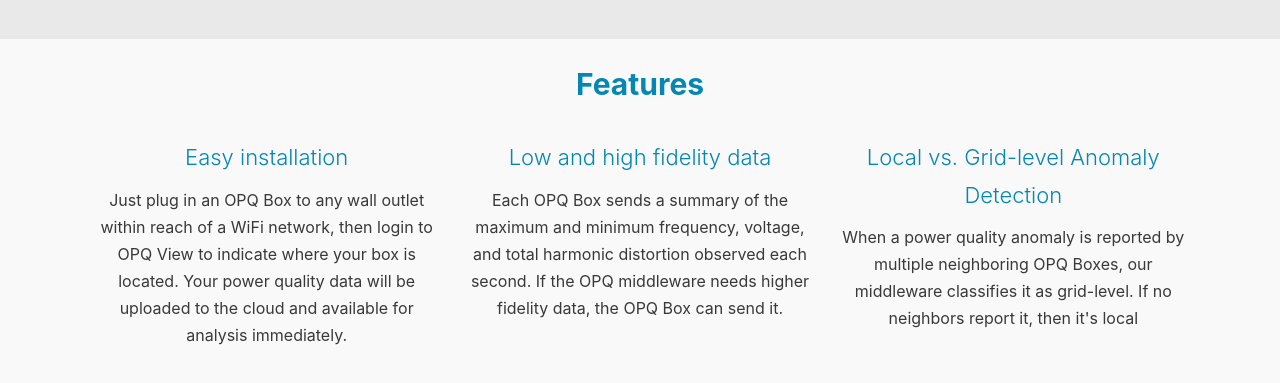
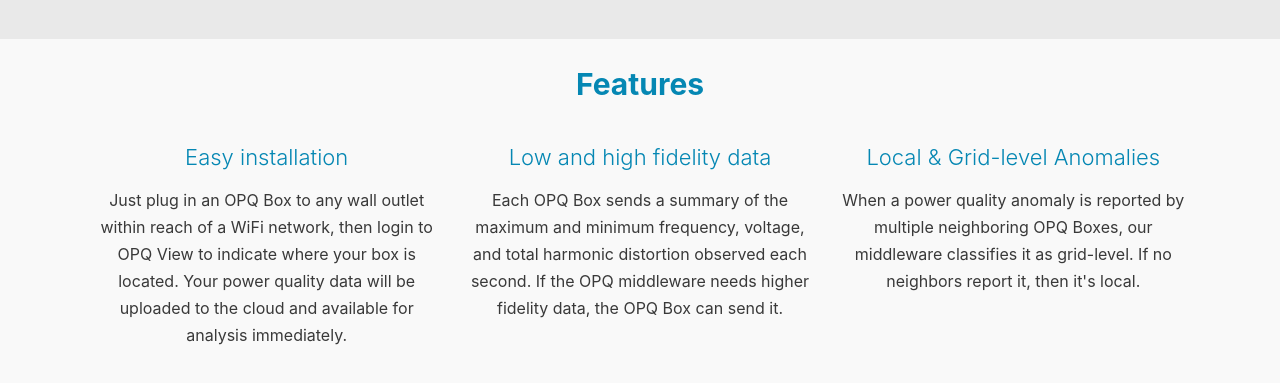
Before and after one commit to openpowerquality/docusaurus, a plain HTML site: page en/index.html in a window 1280 px wide. Shown: the part 880-1263 px from the top of the page. Drawn offline with nearby package versions, Linux system fonts and the light colour scheme; a web font is replaced by a local one.

Commit message:
Deploy website
Deploy website version based on a2a8927fca865ee753f653b3453a386a70b5488e

```diff
--- a/en/index.html
+++ b/en/index.html
@@ -8,8 +8,8 @@
 </span></div></h2><div><span><p>Just plug in an OPQ Box to any wall outlet within reach of a WiFi network, then login to OPQ View to indicate where your box is located. Your power quality data will be uploaded to the cloud and available for analysis immediately.</p>
 </span></div></div></div><div class="blockElement alignCenter threeByGridBlock"><div class="blockContent"><h2><div><span><p>Low and high fidelity data</p>
 </span></div></h2><div><span><p>Each OPQ Box sends a summary of the maximum and minimum frequency, voltage, and total harmonic distortion observed each second. If the OPQ middleware needs higher fidelity data, the OPQ Box can send it.</p>
-</span></div></div></div><div class="blockElement alignCenter threeByGridBlock"><div class="blockContent"><h2><div><span><p>Local vs. Grid-level Anomaly Detection</p>
-</span></div></h2><div><span><p>When a power quality anomaly is reported by multiple neighboring OPQ Boxes, our middleware classifies it as grid-level. If no neighbors report it, then it's local</p>
+</span></div></div></div><div class="blockElement alignCenter threeByGridBlock"><div class="blockContent"><h2><div><span><p>Local &amp; Grid-level Anomalies</p>
+</span></div></h2><div><span><p>When a power quality anomaly is reported by multiple neighboring OPQ Boxes, our middleware classifies it as grid-level. If no neighbors report it, then it's local.</p>
 </span></div></div></div><div class="blockElement alignCenter threeByGridBlock"><div class="blockContent"><h2><div><span><p>Configurable alerts</p>
 </span></div></h2><div><span><p>OPQ gathers data on even minor power quality perturbations, but not all of them are actionable or meaningful to users. We are implementing a configurable alert mechanism to inform users when important anomalies occur.</p>
 </span></div></div></div><div class="blockElement alignCenter threeByGridBlock"><div class="blockContent"><h2><div><span><p>Annotations</p>
```
Also changed, not shown: index.html (+2 -2 lines).
